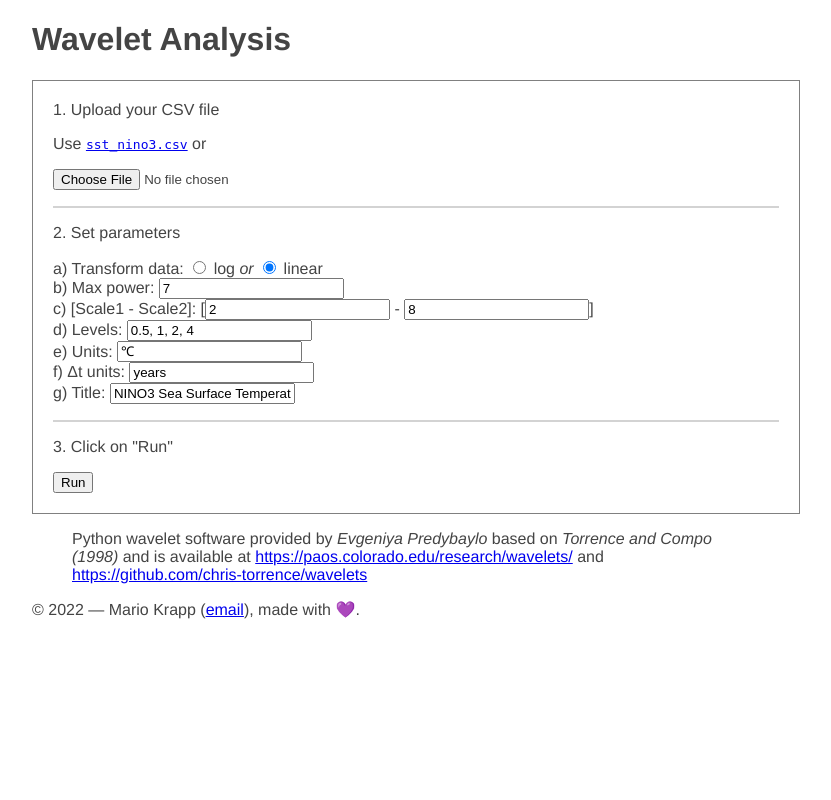
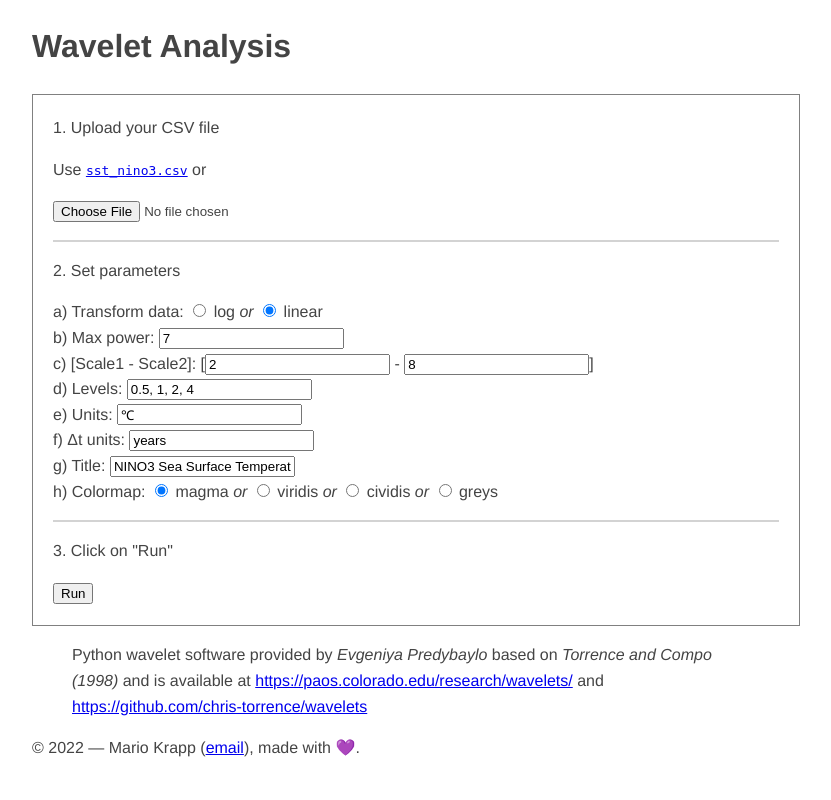
Before and after one commit to mkrapp/wavelet-analysis, a Flask app: page / in a window 1280 px wide. Shown: the whole page, without its empty margins (224-1055 px from the left). Run offline with Flask 2, Linux system fonts and the light colour scheme.

Commit message:
add colormaps to choose from

```diff
--- a/main.py
+++ b/main.py
@@ -58,6 +58,7 @@ def process():
             "dt_units": request.form.get("dt_units"),
             "units": request.form.get("units"),
             "title": request.form.get("title"),
+            "cmap": request.form.get("cmap"),
             }
     #print(params)
     try:
@@ -72,8 +73,7 @@ def process():
         plt.close(fig)
         return render_template('data.html',  plot=img)
     except Exception as e:
-        print(e)
-        return render_template('error.html')
+        return render_template('error.html',exception=e)
     #else:
     #    return redirect(url_for('index'))
 
--- a/static/css/style.css
+++ b/static/css/style.css
@@ -5,6 +5,7 @@ body {
 	font-family: "Helvetica Neue", Helvetica, Arial, sans-serif;
 	color: #444;
 	justify-content: center;
+	line-height: 1.6;
 }
 .settings {
 	border: 1px solid grey;
@@ -17,13 +18,11 @@ body {
 }
 .img-wrap {
 	display: block;
-	margin-right: auto;
-	margin-left: auto;
-	width: 70%;
 }
 img {
 	border: 1px solid darkgrey;
 	box-shadow: 2px 4px lightgrey;
 	display: flex;
 	justify-content: center;
+	width: 60%;
 }
--- a/templates/error.html
+++ b/templates/error.html
@@ -10,6 +10,7 @@
 		<div class="content">
 			<h1>ERROR</h1>
 			<p>Can't process data! Please, check your file and try again.</p>
+			<p>Exception: <code style="color:red">{{ exception }}</code></p>
 			<button type="button" onclick="javascript:history.back()">Go back</button>
 		</div>
 	</body>
--- a/templates/index.html
+++ b/templates/index.html
@@ -36,6 +36,16 @@
 					f) Δt units: <input type="string" value="years" name="dt_units">
 					</br>
 					g) Title: <input type="string" value="NINO3 Sea Surface Temperature (seasonal)" name="title">
+					</br>
+					h) Colormap:
+					<input type="radio" id="magma" name="cmap" value="magma_r" checked>
+					<label for="magma">magma</label> <em>or</em>
+					<input type="radio" id="viridis" name="cmap" value="viridis_r">
+					<label for="viridis">viridis</label> <em>or</em>
+					<input type="radio" id="cividis" name="cmap" value="cividis_r">
+					<label for="cividis">cividis</label> <em>or</em>
+					<input type="radio" id="greys" name="cmap" value="Greys_r">
+					<label for="greys">greys</label>
 					</p>
 					<hr color="lightgrey">
 					<p>3. Click on "Run"</p>
--- a/waveletAnalysis.py
+++ b/waveletAnalysis.py
@@ -1,6 +1,7 @@
 import matplotlib.pylab as plt
 import matplotlib.ticker as ticker
 from matplotlib.gridspec import GridSpec
+import matplotlib as mpl
 
 import numpy as np
 import pandas as pd
@@ -79,6 +80,7 @@ def plotWavelet(fnm,params):
     dt_units   = params["dt_units"]
     title      = params["title"]
     levels     = params["levels"]
+    colormap   = params["cmap"]
 
     # ----------C-O-M-P-U-T-A-T-I-O-N------S-T-A-R-T-S------H-E-R-E---------------
 
@@ -155,8 +157,13 @@ def plotWavelet(fnm,params):
     #levels = [0, 0.5, 1, 2, 4, 999]
     # *** or use 'contour'
     CS = plt.contourf(x, period, power, len(levels))
+    cmap = mpl.cm.get_cmap(colormap)  # define the colormap
+    # extract all colors from the color map
+    cmaplist = [cmap(cmap.N//(len(levels)-2)*i) for i in range(len(levels)-2)]
+    # force the first color entry to be white
+    cmaplist.insert(0,(1, 1, 1, 1.0))
     im = plt.contourf(CS, levels=levels,
-        colors=['white', 'bisque', 'orange', 'orangered', 'darkred'])
+            colors=cmaplist)
     plt.xlabel(f'{x_unit}')
     plt.ylabel(f'Period ({dt_units})')
     plt.title(f'b) Wavelet Power Spectrum (contours at {str(levels[1:-1])[1:-1]} ({units})\u00b2)')
```
